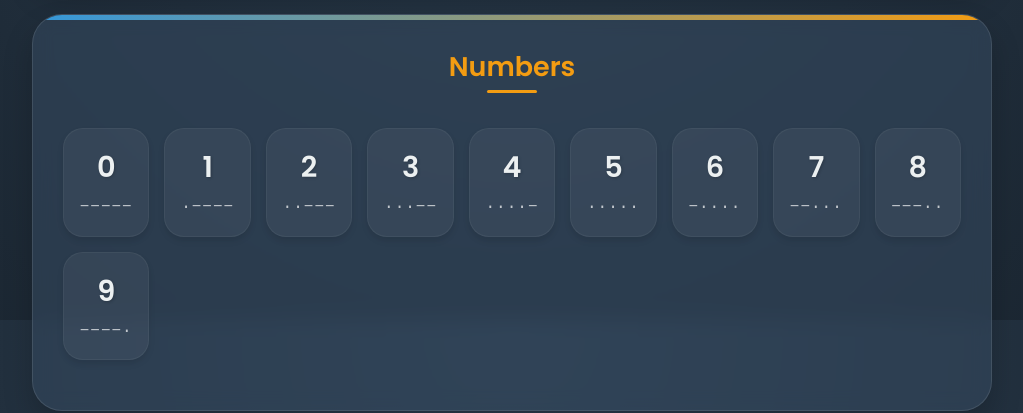
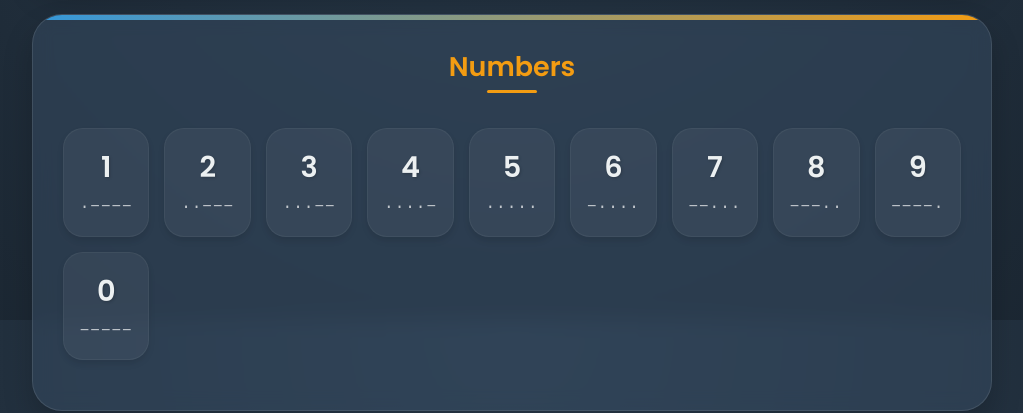
Before and after one commit to yuvadm/morsehero.com, a React (Vite) app: page /chart in a window 1280 px wide. Shown: the part 1280-1693 px from the top of the page, without its empty margins (128-1151 px from the left). Built offline with nearby package versions, Linux system fonts and the light colour scheme.

Commit message:
Fix numbers i nchart

```diff
--- a/src/pages/chart/ChartPage.tsx
+++ b/src/pages/chart/ChartPage.tsx
@@ -118,7 +118,7 @@ const ChartPage = () => {
       <div className="chart-section">
         <h2>Numbers</h2>
         <div className="morse-grid">
-          {[...'0123456789'].map(char => (
+          {[...'1234567890'].map(char => (
             <div key={char} className="morse-item" data-char={char}>
               <div className="character">{char}</div>
               <div className="morse">{getMorseCode(char)}</div>
```
Also changed, not shown: tsconfig.app.json (+8 -4 lines).
